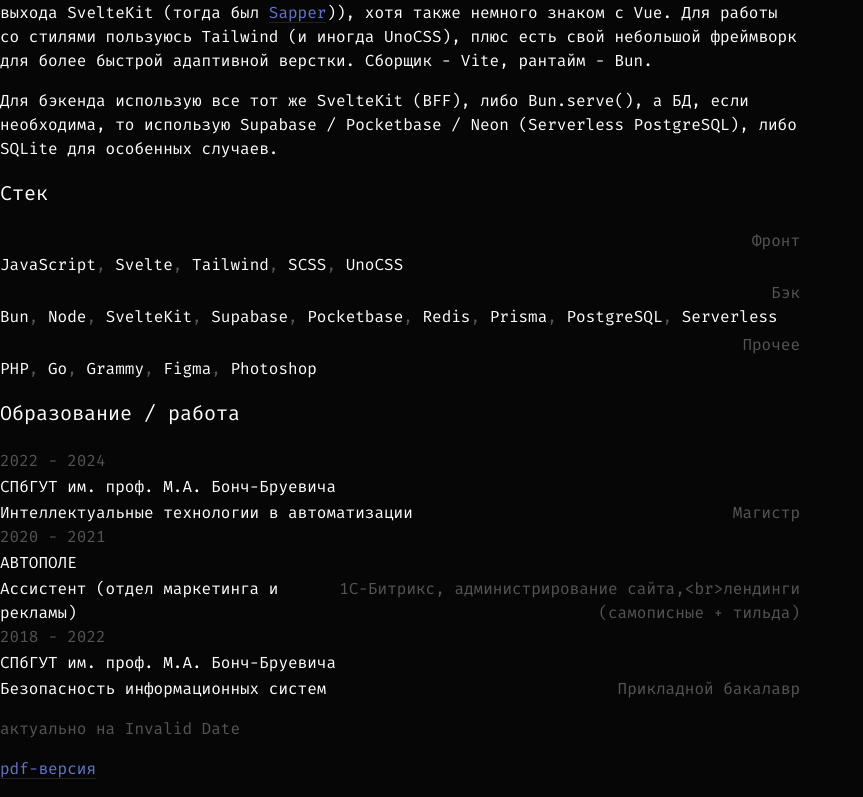
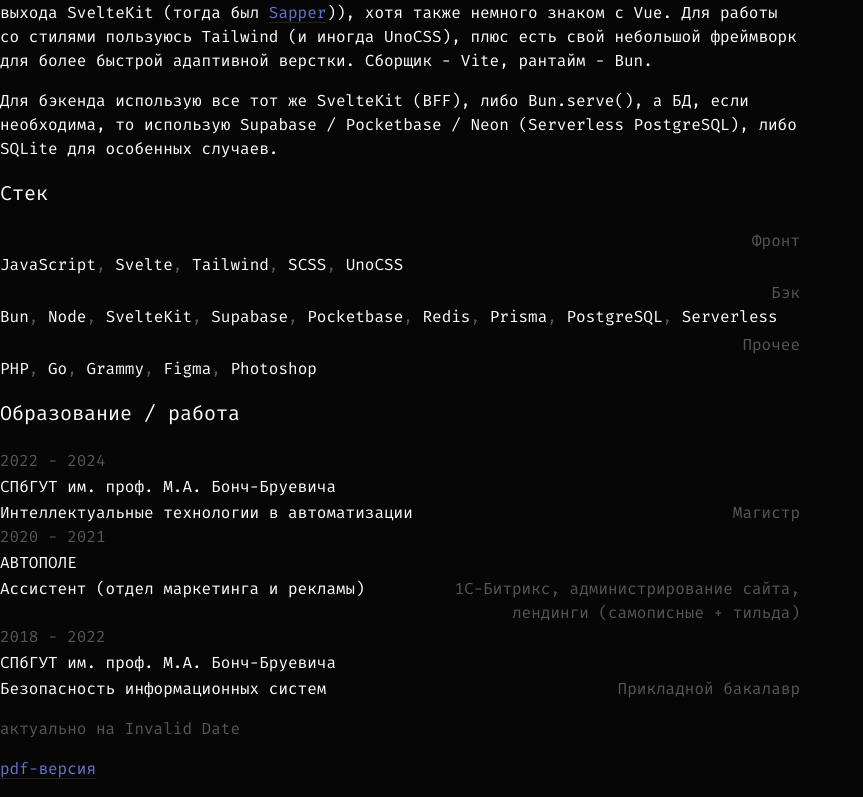
Before and after one commit to aksiere/shrptn, a SvelteKit app: page /resume in a window 1280 px wide. Shown: the part 853-1650 px from the top of the page, without its empty margins (0-863 px from the left). Built offline with nearby package versions, Linux system fonts and the light colour scheme.

Commit message:
Update +page.svelte

```diff
--- a/src/routes/(stuff)/resume/+page.svelte
+++ b/src/routes/(stuff)/resume/+page.svelte
@@ -146,7 +146,7 @@
 						<span>{university}</span>
 						<div style='display: flex;'>
 							<span>{title}</span>
-							<span style='color: #555; margin-left: auto; text-align: right;'>{quali}</span>
+							<span style='color: #555; margin-left: auto; text-align: right;'>{@html quali}</span>
 						</div>
 					</div>
 				{/if}
```
